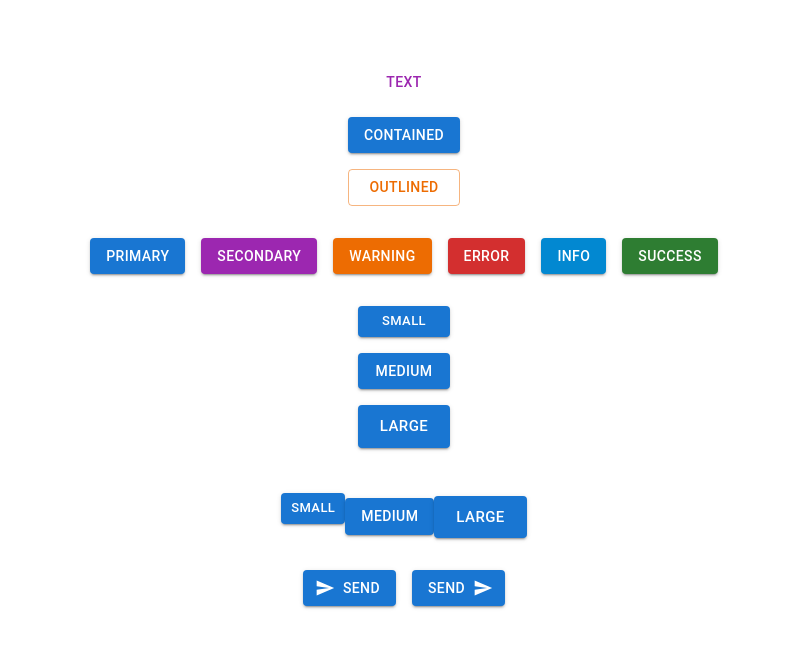
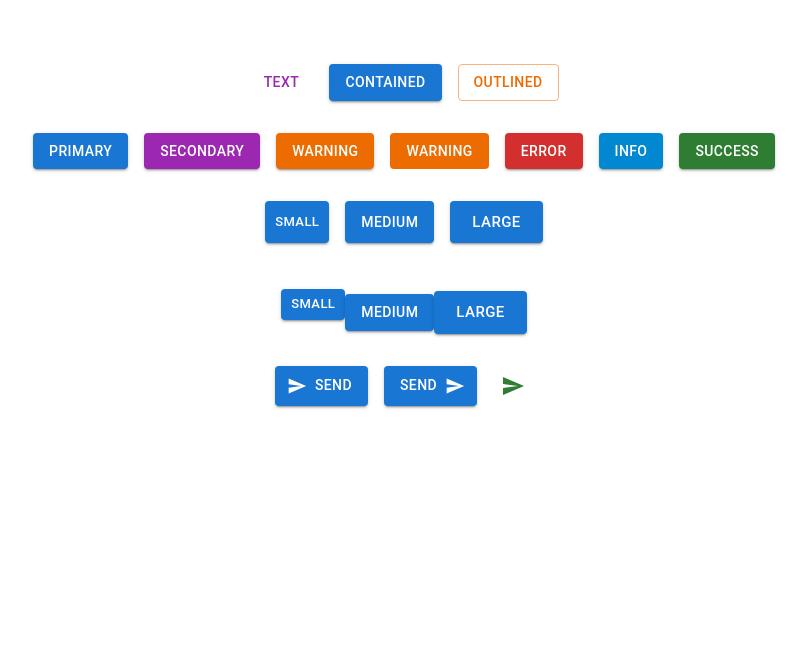
Before and after one commit to Murugananthstr/MaterialUIForReact, a React (Create React App) app in the folder react-mui-demo/: page / in a window 1280 px wide. Shown: the top 648 px of the page, without its empty margins (236-1043 px from the left). Built offline with nearby package versions, Linux system fonts and the light colour scheme.

Commit message:
only icon button and disable elevation on warining button for demo

```diff
--- a/react-mui-demo/src/components/MuiButton.tsx
+++ b/react-mui-demo/src/components/MuiButton.tsx
@@ -1,11 +1,11 @@
-import { Button, Stack } from "@mui/material";
+import { Button, IconButton, Stack } from "@mui/material";
 import SendIcon from "@mui/icons-material/Send";
 import React from "react";
 
 const MuiButton = () => {
   return (
     <Stack spacing={4} alignItems={"center"}>
-      <Stack spacing={2} direction="column">
+      <Stack spacing={2} direction="row">
         <Button variant="text" color="secondary" href="https://google.com">
           Text
         </Button>
@@ -24,6 +24,9 @@ const MuiButton = () => {
         <Button variant="contained" color="warning">
           warning
         </Button>
+        <Button variant="contained" color="warning" disableElevation>
+          warning
+        </Button>
         <Button variant="contained" color="error">
           error
         </Button>
@@ -34,7 +37,7 @@ const MuiButton = () => {
           Success
         </Button>
       </Stack>
-      <Stack spacing={2} direction="column">
+      <Stack spacing={2} direction="row">
         <Button variant="contained" size="small">
           small
         </Button>
@@ -63,6 +66,9 @@ const MuiButton = () => {
         <Button variant="contained" endIcon={<SendIcon />}>
           Send
         </Button>
+        <IconButton color="success" size="medium" aria-label="send">
+          <SendIcon />
+        </IconButton>
       </Stack>
     </Stack>
   );
```
